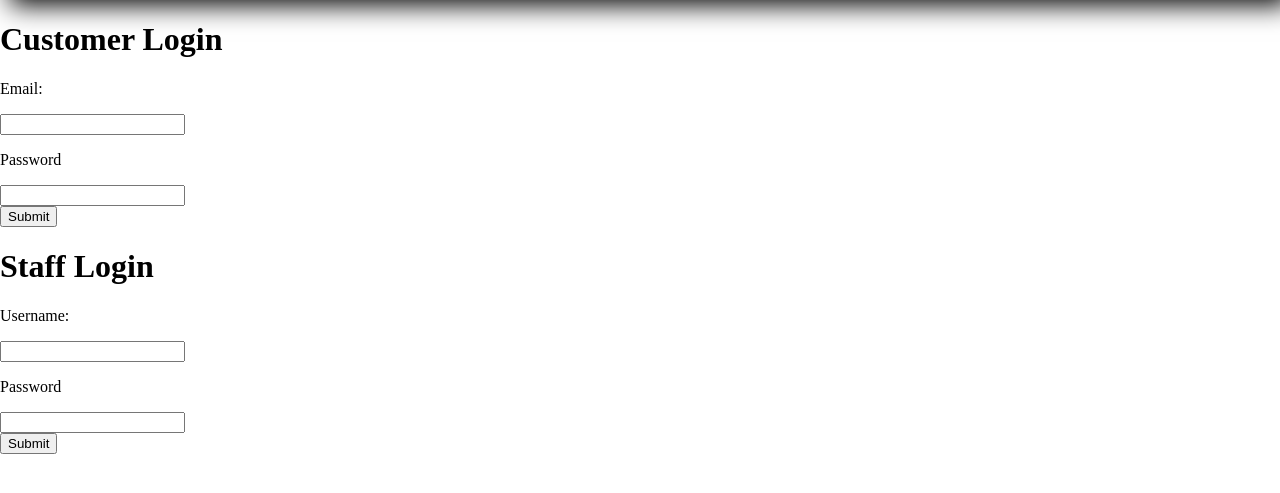
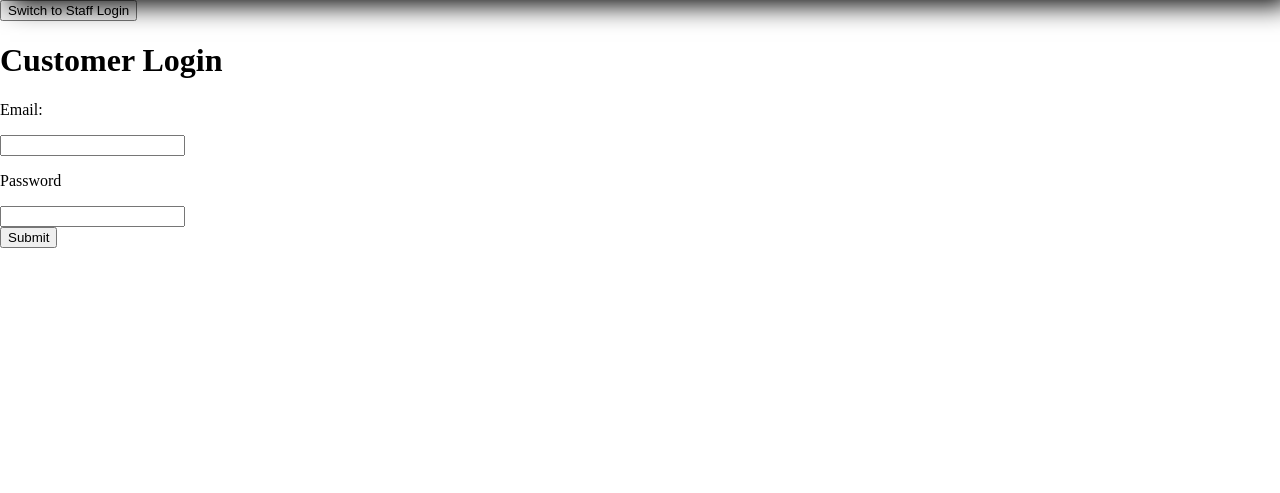
Before and after one commit to Thaileaf/DatabaseAirlines, a Flask app: page /login in a window 1280 px wide. Shown: the part 160-653 px from the top of the page. Run offline with Flask 2, Linux system fonts and the light colour scheme.

Commit message:
login swap

```diff
--- a/templates/LoginAuth/login.html
+++ b/templates/LoginAuth/login.html
@@ -6,11 +6,13 @@
     <meta name="viewport" content="width=device-width, initial-scale=1.0">
     <title>Airline</title>
 </head>
-<body>
+<body >
 <div class="header">
 
 </div>
-<div>
+<button id ="switch" onclick=val() >Switch to Staff Login</button>
+
+<div id="CustomerLogin">
     <h1>Customer Login</h1>
     <form action="./loginAuth" method="POST" style="text-align: left;">
         <p>Email:</p>
@@ -20,7 +22,7 @@
         <input type="submit" value="Submit"><br/>
     </form>
 </div>
-<div>
+<div id = "StaffLogin" style = "display:none">
     <h1>Staff Login</h1>
     <form action="./loginAuth" method="POST" style="text-align: left;">
         <p>Username:</p>
@@ -33,5 +35,22 @@
 {% if error %}
       <p class="error"><strong>Error:</strong> {{error}}</p>
 {% endif %}
+<script>
+    function val(){
+        console.log("hello")
+        d = document.getElementById("CustomerLogin")
+        btn = document.getElementById("switch")
+        if(d.style.display === "none"){
+            btn.textContent = "Switch To Staff Login"
+            document.getElementById("StaffLogin").style.display = "none";
+            document.getElementById("CustomerLogin").style.display = "block";
+        }
+        else{
+            btn.textContent = "Switch To Customer Login"
+            document.getElementById("StaffLogin").style.display = "block";
+            document.getElementById("CustomerLogin").style.display = "none";
+        }
+    }
+</script>
 </body>
 </html>
```
